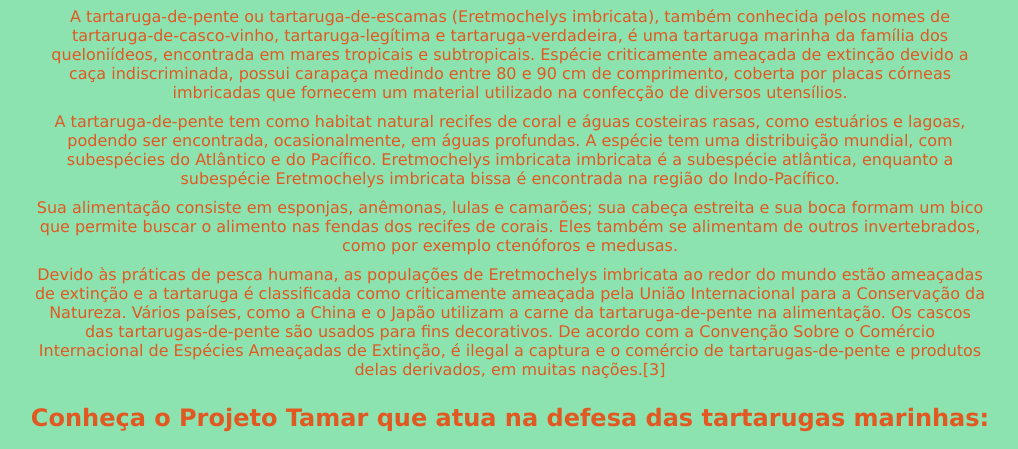
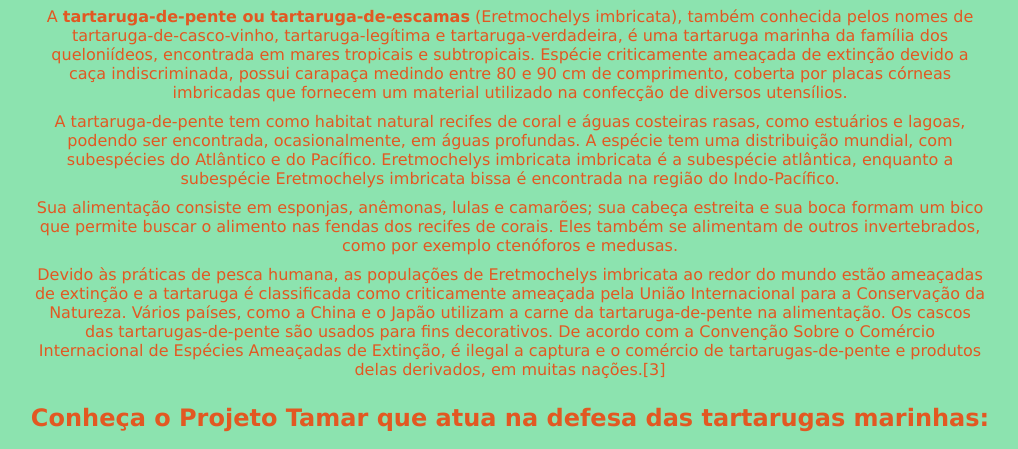
Before and after one commit to mlazza/tartarugas_marinhas, a plain HTML site: page index.html in a window 1280 px wide. Shown: the part 320-769 px from the top of the page, without its empty margins (130-1148 px from the left). Drawn offline with Linux system fonts and the light colour scheme; grey boxes are pictures that could not be loaded.

Commit message:
adicionando strong no nome da tartaruga

```diff
--- a/index.html
+++ b/index.html
@@ -32,7 +32,7 @@
 <body>
     <h1>Tartaruga-de-pente (Eretmochelys imbricata)</h1>
     <img src="https://i.imgur.com/PPbrIZF.jpg" style="width: 25%;" alt="Tartaruga nadando embaixo da água.">
-    <p>A tartaruga-de-pente ou tartaruga-de-escamas (Eretmochelys imbricata), também conhecida pelos nomes de tartaruga-de-casco-vinho, tartaruga-legítima e tartaruga-verdadeira, é uma tartaruga marinha da família dos queloniídeos, encontrada em mares tropicais e subtropicais. Espécie criticamente ameaçada de extinção devido a caça indiscriminada, possui carapaça medindo entre 80 e 90 cm de comprimento, coberta por placas córneas imbricadas que fornecem um material utilizado na confecção de diversos utensílios.</p>
+    <p>A <strong>tartaruga-de-pente ou tartaruga-de-escamas</strong> (Eretmochelys imbricata), também conhecida pelos nomes de tartaruga-de-casco-vinho, tartaruga-legítima e tartaruga-verdadeira, é uma tartaruga marinha da família dos queloniídeos, encontrada em mares tropicais e subtropicais. Espécie criticamente ameaçada de extinção devido a caça indiscriminada, possui carapaça medindo entre 80 e 90 cm de comprimento, coberta por placas córneas imbricadas que fornecem um material utilizado na confecção de diversos utensílios.</p>
     <p>A tartaruga-de-pente tem como habitat natural recifes de coral e águas costeiras rasas, como estuários e lagoas, podendo ser encontrada, ocasionalmente, em águas profundas. A espécie tem uma distribuição mundial, com subespécies do Atlântico e do Pacífico. Eretmochelys imbricata imbricata é a subespécie atlântica, enquanto a subespécie Eretmochelys imbricata bissa é encontrada na região do Indo-Pacífico.</p>
     <p>Sua alimentação consiste em esponjas, anêmonas, lulas e camarões; sua cabeça estreita e sua boca formam um bico que permite buscar o alimento nas fendas dos recifes de corais. Eles também se alimentam de outros invertebrados, como por exemplo ctenóforos e medusas.</p>
     <p>Devido às práticas de pesca humana, as populações de Eretmochelys imbricata ao redor do mundo estão ameaçadas de extinção e a tartaruga é classificada como criticamente ameaçada pela União Internacional para a Conservação da Natureza. Vários países, como a China e o Japão utilizam a carne da tartaruga-de-pente na alimentação. Os cascos das tartarugas-de-pente são usados para fins decorativos. De acordo com a Convenção Sobre o Comércio Internacional de Espécies Ameaçadas de Extinção, é ilegal a captura e o comércio de tartarugas-de-pente e produtos delas derivados, em muitas nações.[3]</p>
```
